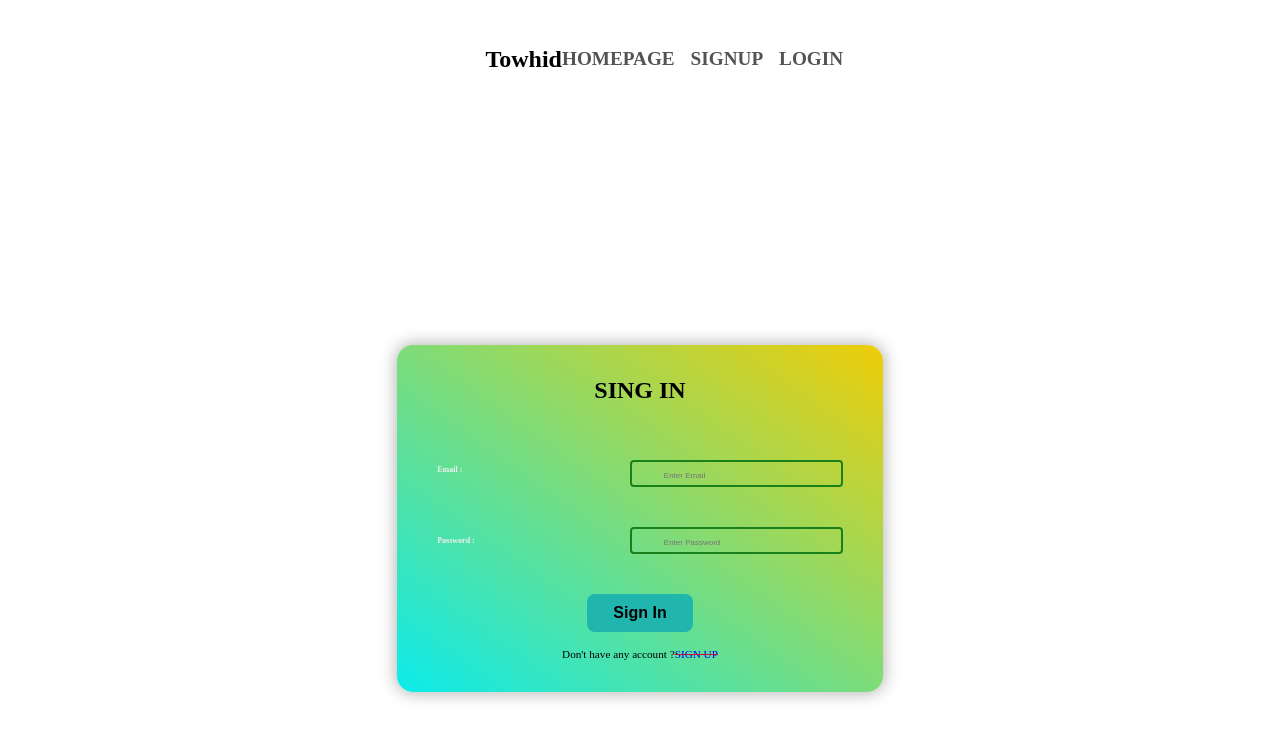
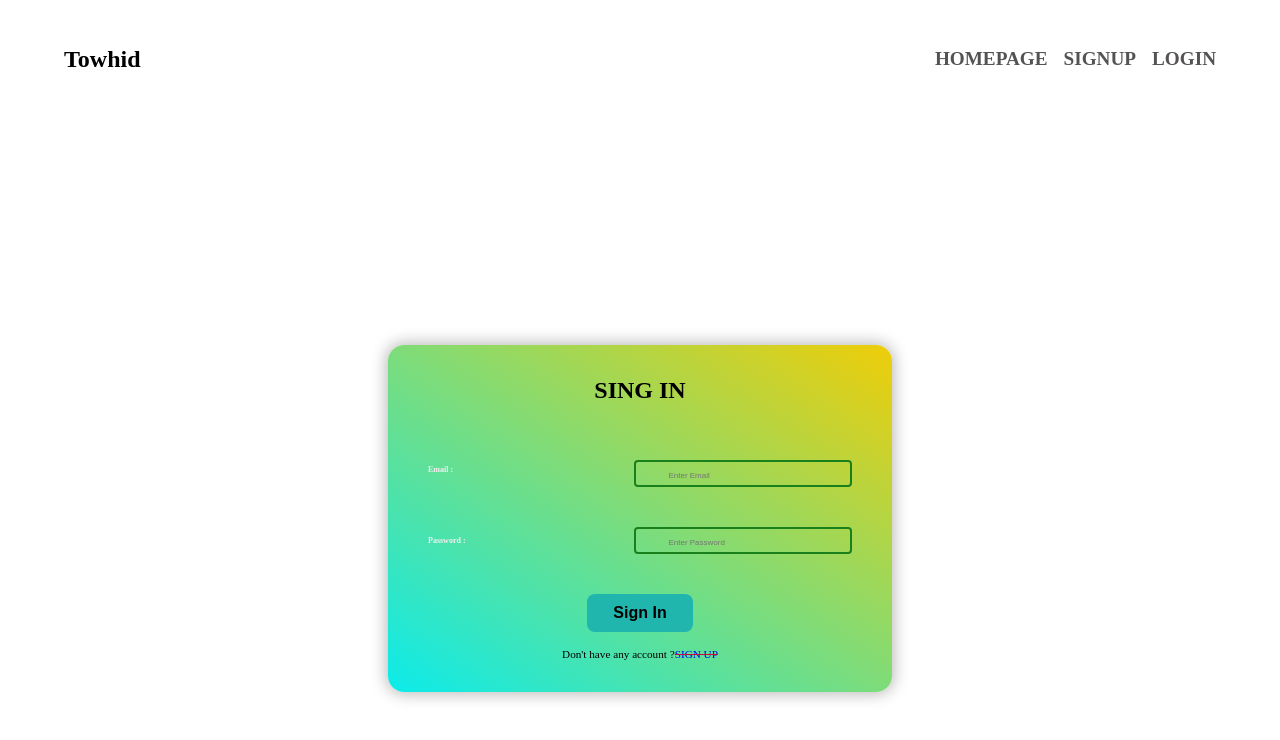
Before and after one commit to imtowhidulislam/towhidportfollio, a React (Create React App) app in the folder frontend/: page /login in a window 1280 px wide. Shown: the top 740 px of the page. Built offline with nearby package versions, Linux system fonts and the light colour scheme.

Commit message:
all changes has been updated

```diff
--- a/frontend/src/style/navbarStyle.css
+++ b/frontend/src/style/navbarStyle.css
@@ -94,8 +94,7 @@ img {
   padding-block: 2rem;
   padding-inline: 4rem;
   justify-content: space-between;
-  /* border: 2px solid red; */
-  /* width: 100%; */
+  width: 100%;
 }
 .main_nav {
   /* background-color: var(--bgc-orange); */
--- a/frontend/src/style/project.css
+++ b/frontend/src/style/project.css
@@ -62,6 +62,13 @@
   flex: 1 1 0%;
   height: max-content;
 }
+.project_icon {
+  color: black;
+  transition: color 300ms ease-in;
+}
+.project_icon:hover {
+  color: rgb(243, 243, 245);
+}
 .project_layout > *:nth-child(2) {
   flex: 1 1 100%;
   /* padding: 1rem; */
@@ -119,7 +126,7 @@ label {
   /* align-items: flex-start; */
   /* justify-content: center; */
   display: grid;
-  grid-template-columns: repeat(auto-fit, minmax(14rem, 1fr));
+  grid-template-columns: repeat(auto-fit, minmax(24rem, 1fr));
   /* place-items: center; */
   gap: 2rem;
 
@@ -149,7 +156,7 @@ label {
 .project_dsc {
   text-align: center;
   text-transform: capitalize;
-  padding-inline: 1rem;
+  padding-inline: 2rem;
   padding-block: 1rem;
   font-size: clamp(0.7rem, 3vw, 0.9rem);
 }
--- a/frontend/src/style/signup.css
+++ b/frontend/src/style/signup.css
@@ -12,13 +12,17 @@ a {
   display: flex;
   align-items: center;
   justify-content: center;
-  height: 100vh;
+  /* height: calc(100vh - 123px); */
 }
-.contianer {
-  width: min(100%, 5vw, 600px);
+.container {
+  /* width: min(100%, 5vw, 500px); */
+  width: 100%;
+  max-width: 600px;
+  padding: 3rem;
 }
 form {
-  padding: 2rem;
+  /* border: 2px solid blue; */
+  /* padding: 2rem; */
   border-radius: 1rem;
   background: linear-gradient(to left bottom, #efcd08, #0cebeb);
   box-shadow: 0px 0px 15px 2px hsl(10 20% 10% / 0.3);
--- a/frontend/src/style/signupStyle.css
+++ b/frontend/src/style/signupStyle.css
@@ -16,6 +16,7 @@ a {
 }
 .contianer {
   width: min(100%, 5vw, 600px);
+  border: 2px solid blue;
 }
 form {
   padding: 2rem;
--- a/frontend/src/style/skill.css
+++ b/frontend/src/style/skill.css
@@ -2,9 +2,6 @@
   margin: 0;
   padding: 0;
   box-sizing: border-box;
-}
-body {
-  /* background-color: #ffaacc; */
 }
 li {
   list-style: none;
@@ -13,7 +10,7 @@ li {
   display: flex;
   align-items: center;
   justify-content: center;
-  height: 100vh;
+  /* height: 100vh; */
 }
 .area_definer {
   width: 100%;
@@ -23,6 +20,11 @@ li {
 li {
   display: flex;
   justify-content: center;
+}
+.skill_main_title {
+  text-transform: uppercase;
+  font-size: clamp(1.5rem, 5vw, 3rem);
+  margin-block: 4rem;
 }
 /* Slider */
 .slider {
--- a/frontend/src/style/userStyle.css
+++ b/frontend/src/style/userStyle.css
@@ -27,14 +27,6 @@ p {
 .container {
   width: max(90%, 5vw, 1200px);
   margin-inline: auto;
-}
-body {
-  display: flex;
-  align-items: center;
-  justify-content: center;
-  flex-direction: column;
-  /* height: 100vh; */
-  /* overflow-x: hidden; */
 }
 #header {
   /* background-color: #345aaf; */
```
Also changed, not shown: frontend/src/style/container.css (added).
